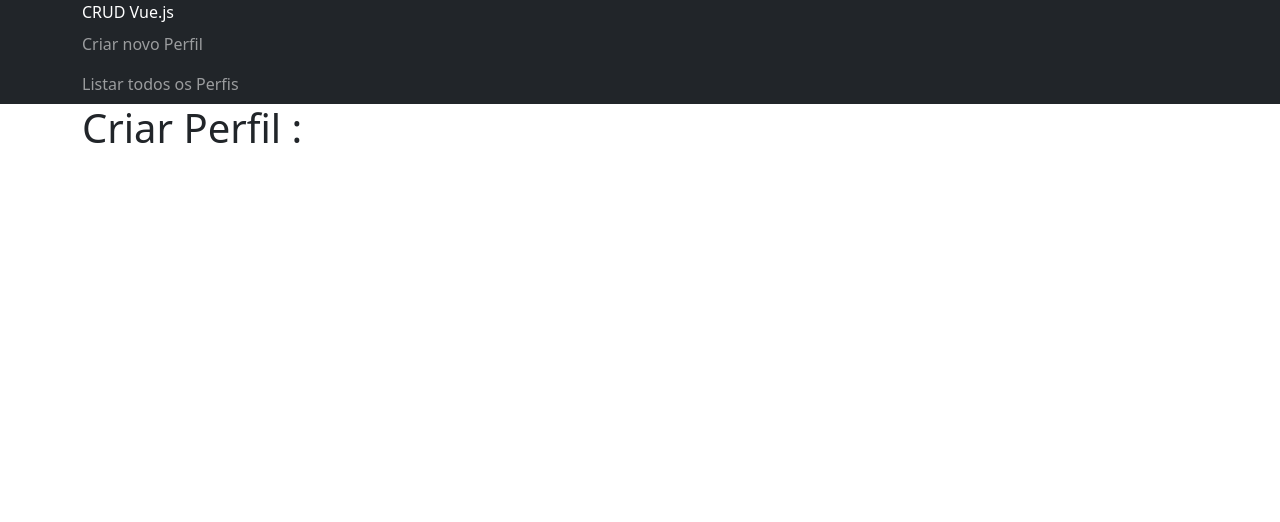
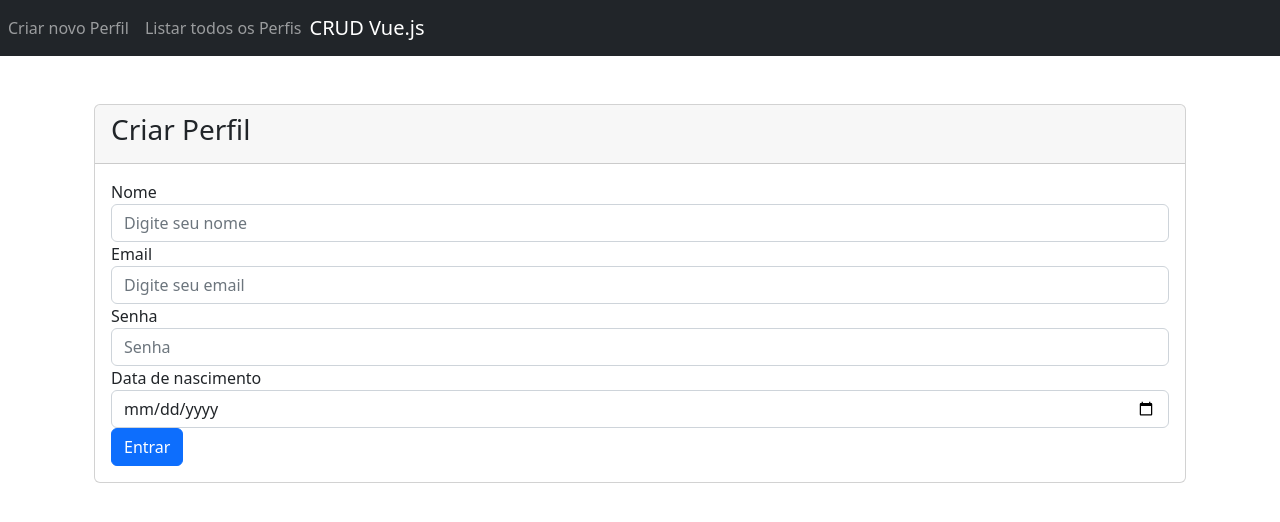
Before and after one commit to brunohs007/CRUD, a Vue app: page / in a window 1280 px wide. Shown: the top 522 px of the page. Built offline with nearby package versions, Linux system fonts and the light colour scheme.

Commit message:
ajuste de formulario de cadastro

```diff
--- a/src/App.vue
+++ b/src/App.vue
@@ -1,25 +1,20 @@
 <template>
   <div>
     <!-- inicio navbar -->
-    <nav class="nav navbar-expand-sm bg-dark navbar-dark">
-      <div class="container">
+    <nav class="navbar navbar-expand-sm bg-dark navbar-dark">
         <a class="navbar-brand order-md-last">CRUD Vue.js </a>
         <ul class="navbar-nav mr-auto">
           <li class="nav-item">
             <router-link class="nav-link" to="/">Criar novo Perfil</router-link>
           </li>
-        </ul>
-        <ul class="navbar-nav mr-auto">
           <li class="nav-item">
             <router-link class="nav-link" to="/listar-perfil">Listar todos os Perfis</router-link>
           </li>
         </ul>
-      </div>
     </nav>
     <!-- fim navbar -->
-    <div class="container">
-      <router-view/>
+    <div class="container mt-5">
+      <router-view></router-view>
     </div>
   </div>
-
 </template>
--- a/src/components/criar-perfil/CriarPerfilComponents.vue
+++ b/src/components/criar-perfil/CriarPerfilComponents.vue
@@ -1,13 +1,46 @@
 <template>
-  <div class="row justify-content-center">
-    <h1>
-      Criar Perfil :
-    </h1>
+  <div class="container">
+    <div class="card">
+      <div class="card-header">
+        <h3>Criar Perfil</h3>
+      </div>
+      <div class="card-body">
+        <form @submit.prevent="">
+
+          <div class="form-group">
+            <label class="font-weight-bold">Nome</label>
+            <input type="text" class="form-control" placeholder="Digite seu nome">
+          </div>
+
+          <div class="form-group">
+            <label class="font-weight-bold">Email</label>
+            <input type="email" class="form-control" placeholder="Digite seu email">
+          </div>
+
+          <div class="form-group">
+            <label class="font-weight-bold" for="inputPassword4">Senha</label>
+            <input type="password" class="form-control" id="inputPassword4" placeholder="Senha">
+          </div>
+
+          <div class="form-group">
+            <label class="font-weight-bold">Data de nascimento</label>
+            <input type="date" class="form-control" placeholder="YYYY/MM/DD">
+          </div>
+
+          <div class="form-group">
+            <button type="submit" class=" btn btn-primary">Entrar</button>
+          </div>
+        </form>
+      </div>
+    </div>
   </div>
 </template>
 
 <script>
 export default {
+  components: {
+   name: 'CriarPerfilComponents',
+  },
   data() {
     return {
 
```
Also changed, not shown: .eslintrc.js.
